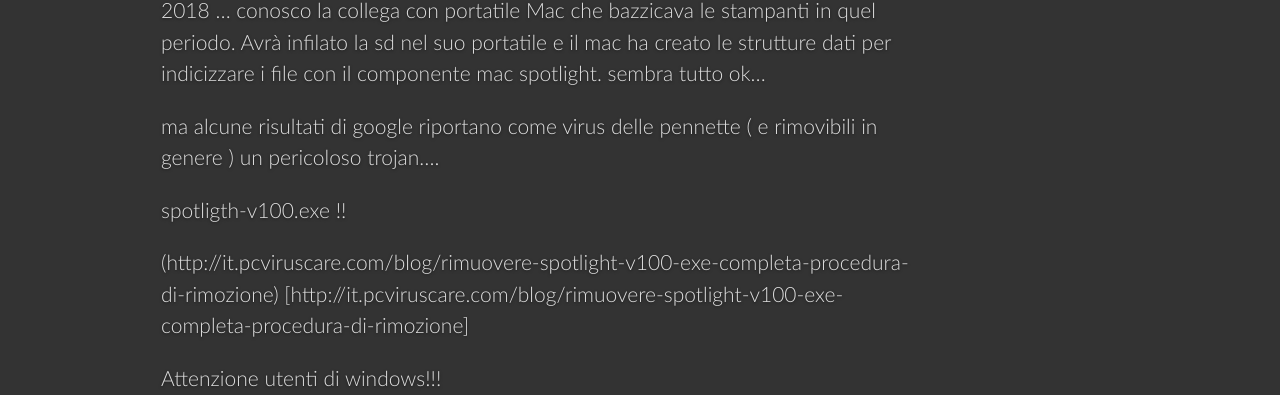
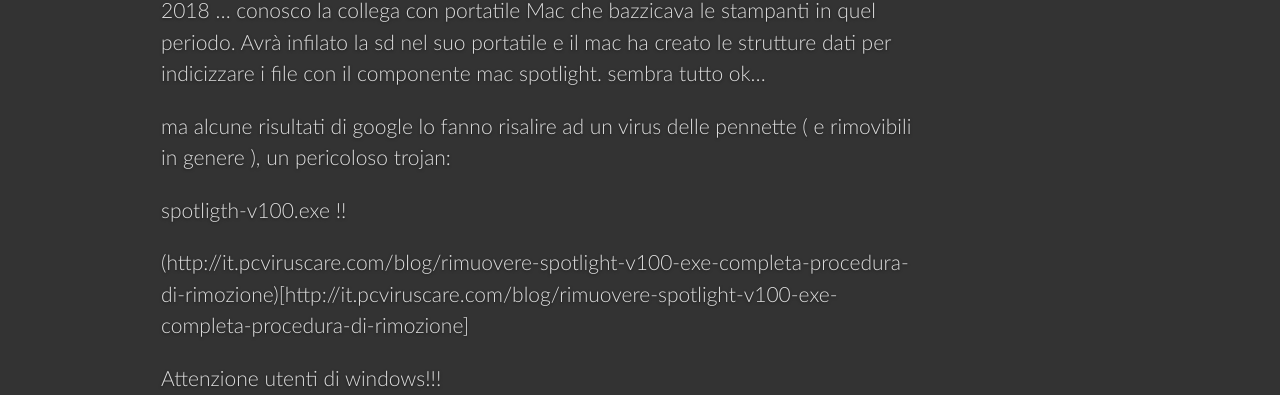
Before and after one commit to pablitocalvo/pablitocalvo.github.io, a Jekyll site: the page built from _posts/2020-02-05-Prof-guarda-cosa-ho-trovanto-nella-stampante-3d.markdown, in a window 1280 px wide. Shown: the part 726-1121 px from the top of the page. Built offline with Jekyll 4.4.1, drawn with Linux system fonts in a browser that asks for light colours; comment, search, counter and statistics services are not loaded.

Commit message:
Update 2020-02-05-Prof-guarda-cosa-ho-trovanto-nella-stampante-3d.markdown

```diff
--- a/_posts/2020-02-05-Prof-guarda-cosa-ho-trovanto-nella-stampante-3d.markdown
+++ b/_posts/2020-02-05-Prof-guarda-cosa-ho-trovanto-nella-stampante-3d.markdown
@@ -25,13 +25,12 @@
 Avrà infilato la sd nel suo portatile e il mac ha creato le strutture dati per indicizzare i file con il componente mac spotlight.
 sembra tutto ok...
 
-ma alcune risultati di google riportano come virus delle pennette ( e rimovibili in genere ) un pericoloso trojan....
+ma alcune risultati di google lo fanno risalire ad un virus delle pennette ( e rimovibili in genere ), un pericoloso trojan:
 
 spotligth-v100.exe !!
 
 
-(http://it.pcviruscare.com/blog/rimuovere-spotlight-v100-exe-completa-procedura-di-rimozione)
-[http://it.pcviruscare.com/blog/rimuovere-spotlight-v100-exe-completa-procedura-di-rimozione]
+(http://it.pcviruscare.com/blog/rimuovere-spotlight-v100-exe-completa-procedura-di-rimozione)[http://it.pcviruscare.com/blog/rimuovere-spotlight-v100-exe-completa-procedura-di-rimozione]
 
 
 Attenzione utenti di windows!!!
```
